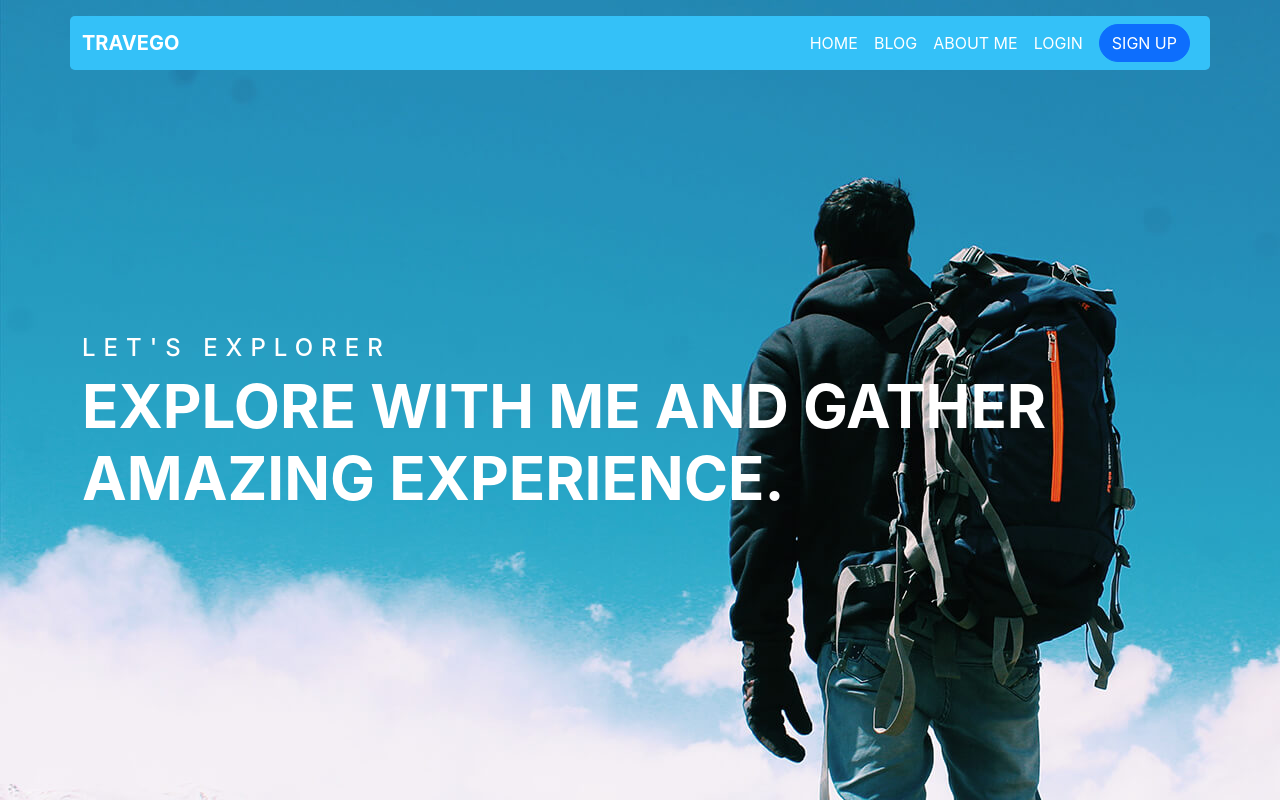
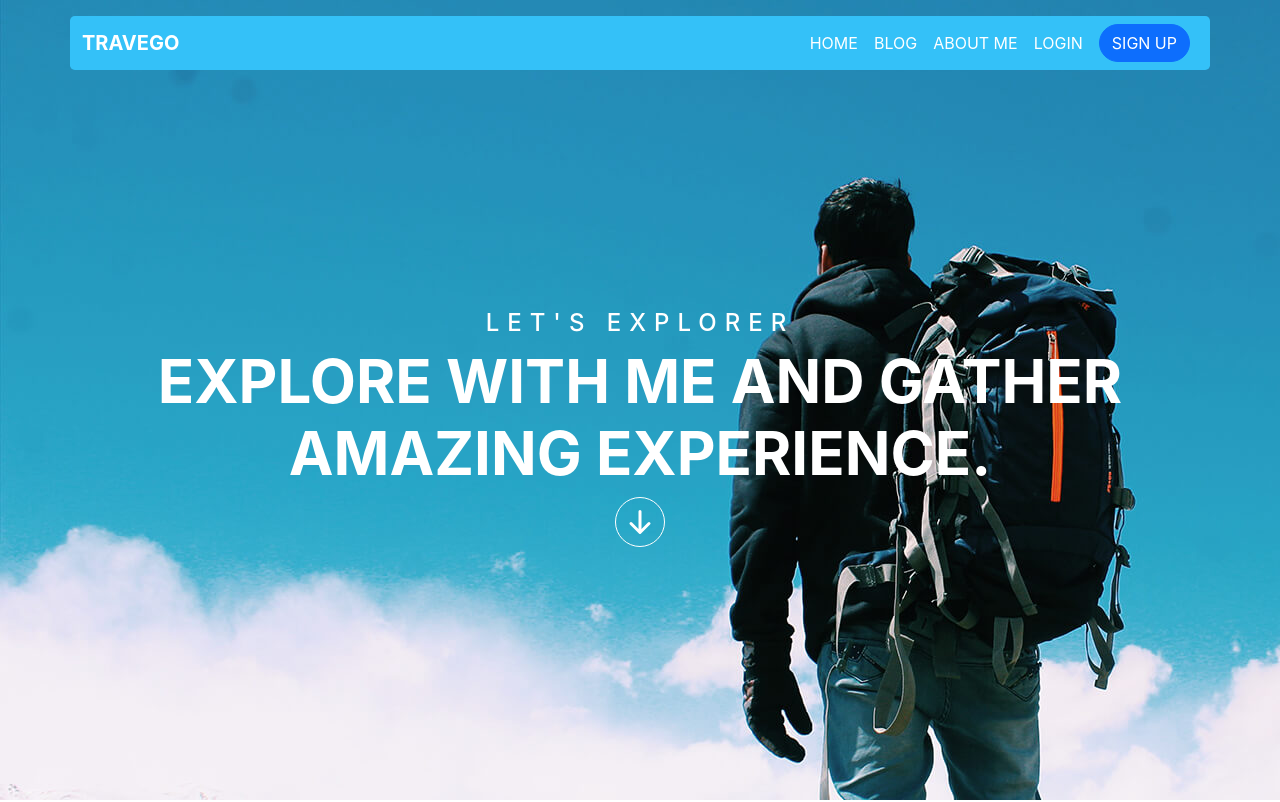
Before and after one commit to habib-sc/travego, a React (Create React App) app: page / in a window 1280 px wide. Shown: the top 802 px of the page. Built offline with nearby package versions, Linux system fonts and the light colour scheme; no server answers.

Commit message:
fix banner and added banner navigation button

```diff
--- a/src/components/Pages/Home/HomeBanner/HomeBanner.css
+++ b/src/components/Pages/Home/HomeBanner/HomeBanner.css
@@ -10,3 +10,14 @@
 .tg-large-heading{
     font-size: 60px;
 }
+.banner-arrow{
+    font-size: 50px;
+    border: 1px solid white;
+    border-radius: 50%;
+    cursor: pointer;
+    color: white;
+}
+.banner-arrow:hover{
+    background-color: white;
+    color: black;
+}
--- a/src/components/Pages/Home/HomeBanner/HomeBanner.js
+++ b/src/components/Pages/Home/HomeBanner/HomeBanner.js
@@ -1,13 +1,16 @@
 import React from 'react';
+import { ArrowDownShort } from 'react-bootstrap-icons';
 import './HomeBanner.css';
 
 const HomeBanner = () => {
     return (
         <div className='home-banner position-absolute'>
             <div className='container h-100 d-flex align-items-center justify-content-center'>
-                <div className='mt-5 pt-2 text-white text-uppercase'>
+                <div className='mt-5 pt-2 text-white text-uppercase text-center'>
                     <h4 className='tg-letter-space'>Let's Explorer</h4>
                     <h1 className='tg-large-heading fw-bold'>Explore With Me And Gather Amazing experience.</h1>
+                    <a href="#services-section"><ArrowDownShort className='banner-arrow'></ArrowDownShort></a>
+
                 </div>
             </div>
         </div>
--- a/src/components/Services/Services.js
+++ b/src/components/Services/Services.js
@@ -32,7 +32,7 @@ const Services = ({services, handleHire}) => {
     };
 
     return (
-        <div className='container tg-home-services'>
+        <div id="services-section" className='container tg-home-services'>
             <h1 className='text-center mb-5'>My Guide Services</h1>
             <OwlCarousel id='service-carousel' className='owl-theme' {...owlOptions}>
             {
```
